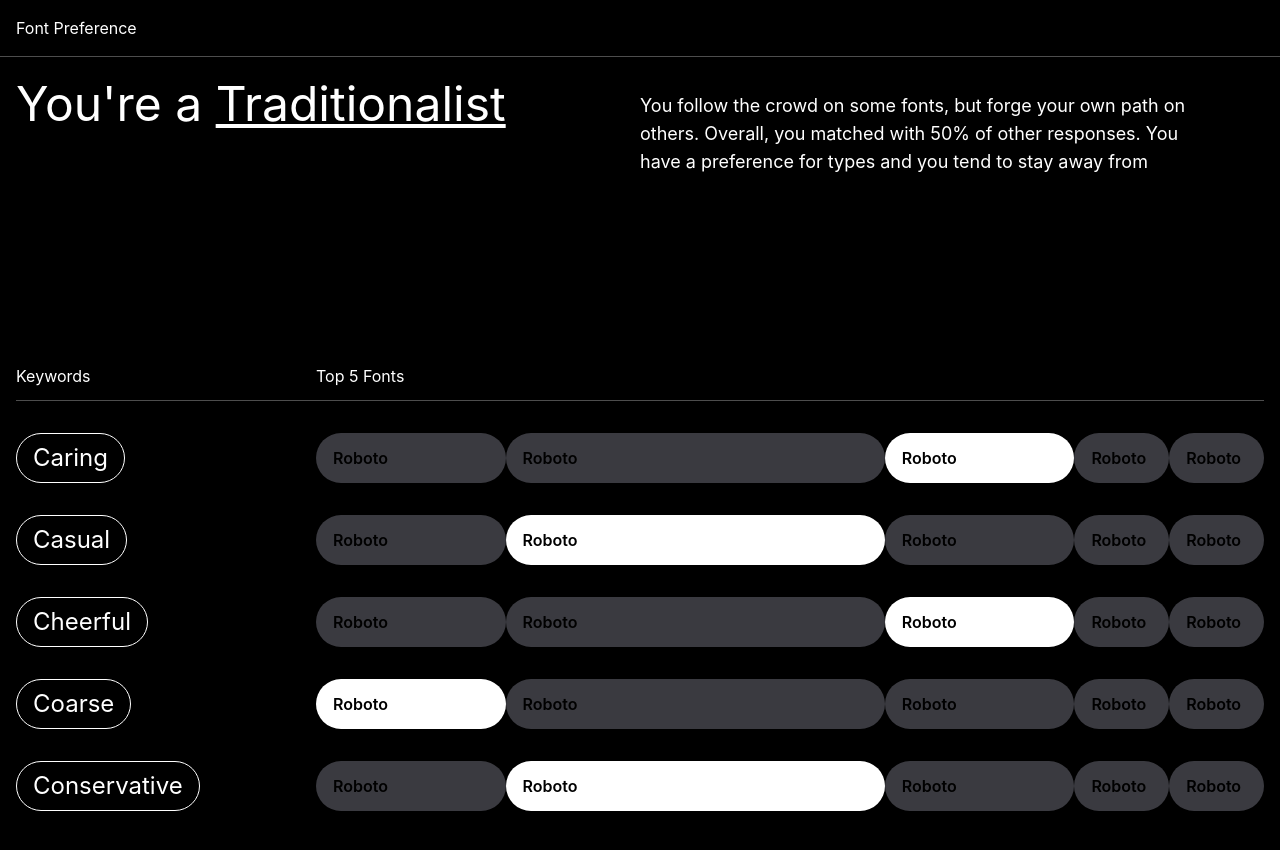
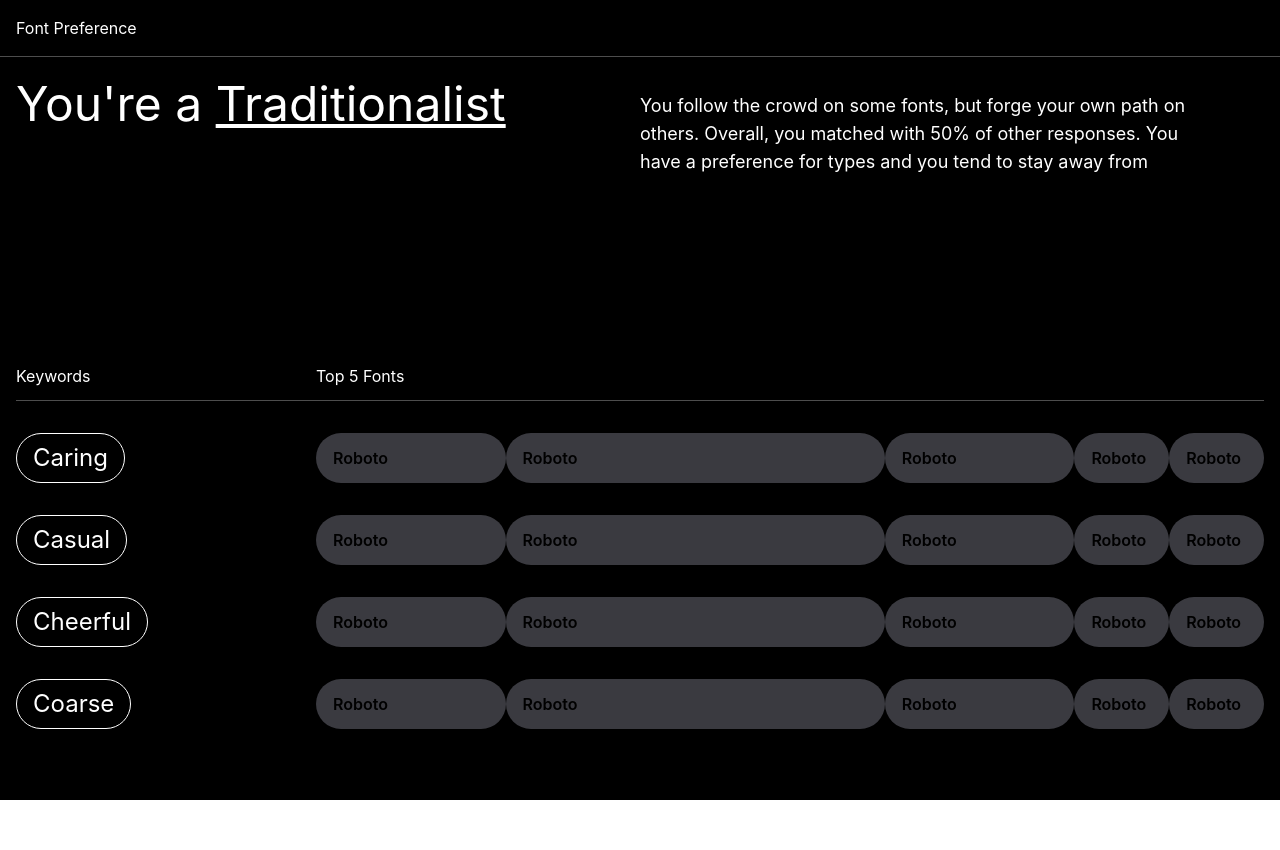
Before and after one commit to Computational-Creativity-Lab/Crowdsourcing-Font-Preferences, a Next.js app: page /datavis in a window 1280 px wide. Shown: the top 850 px of the page. After the commit the page ends 800 px from the top, so only its background shows below. Built offline with nearby package versions, Linux system fonts and the light colour scheme; a web font is replaced by a local one.

Commit message:
Parse local storage

```diff
--- a/src/components/datavis/DataRow.js
+++ b/src/components/datavis/DataRow.js
@@ -30,11 +30,13 @@ const fontList = [
 
 export default function DataRow(props) {
   let percentages = [20, 40, 20, 10, 10];
-  let randomSelection = Math.floor(Math.random() * percentages.length);
+  let selection = fontList.findIndex((el) => el === props.chosen);
 
   useEffect(() => {
-    // console.log(props.chosenWords);
-  });
+    console.log(
+      "DataRow selection index: " + selection + ", name: " + props.chosen
+    );
+  }, []);
 
   return (
     <div class="grid grid-cols-[300px_1fr] mb-4">
@@ -53,9 +55,9 @@ export default function DataRow(props) {
               key={index}
               index={index}
               percentage={percentage}
-              randomSelection={randomSelection}
+              randomSelection={selection}
               fontList={fontList}
-            ></DataBar>
+            />
           );
         })}
       </div>
--- a/src/pages/datavis.js
+++ b/src/pages/datavis.js
@@ -5,13 +5,26 @@ import HeadComp from "../components/HeadComp";
 import BackgroundGradient from "../components/BackgroundGradient";
 import DataRow from "../components/datavis/DataRow";
 
+const descriptors = ["Caring", "Casual", "Cheerful", "Coarse"];
+
 export default function Datavis() {
+  const [choices, setChoices] = useState([]);
+
   let chosenWords;
   useEffect(() => {
     //store user's word selections
-    chosenWords = localStorage;
-    delete chosenWords["ally-supports-cache"];
-  });
+    // Make sure we are on client side
+    if (typeof window !== "undefined") {
+      var tempChoices = [];
+      descriptors.forEach((keyword) => {
+        tempChoices.push(window.localStorage.getItem(keyword));
+      });
+      console.log("Choices:", tempChoices);
+      setChoices(tempChoices);
+      // chosenWords = localStorage;
+      // delete chosenWords["ally-supports-cache"];
+    }
+  }, []);
 
   return (
     <motion.main class="bg-black min-h-[100vh] overflow-hidden">
@@ -35,14 +48,17 @@ export default function Datavis() {
           <p>Top 5 Fonts</p>
         </div>
         <div>
-          <DataRow descriptor="Caring" chosenWords={chosenWords}></DataRow>
+          {choices.map((choice, i) => (
+            <DataRow descriptor={descriptors[i]} chosen={choice} />
+          ))}
+          {/* <DataRow descriptor="Caring" chosenWords={chosenWords}></DataRow>
           <DataRow descriptor="Casual" chosenWords={chosenWords}></DataRow>
           <DataRow descriptor="Cheerful" chosenWords={chosenWords}></DataRow>
           <DataRow descriptor="Coarse" chosenWords={chosenWords}></DataRow>
           <DataRow
             descriptor="Conservative"
             chosenWords={chosenWords}
-          ></DataRow>
+          ></DataRow> */}
         </div>
       </div>
       <BackgroundGradient></BackgroundGradient>
--- a/src/pages/survey.js
+++ b/src/pages/survey.js
@@ -100,7 +100,6 @@ export default function Home() {
         <Navbar rightLink="Exit" isBlack={true} />
         <Container>
           <FontsPromptLeftCol qCount={qCount} keyword={keyword} />
-
           <FontsPromptRightCol
             onclickHandler={handleClick}
             qCount={qCount}
```
